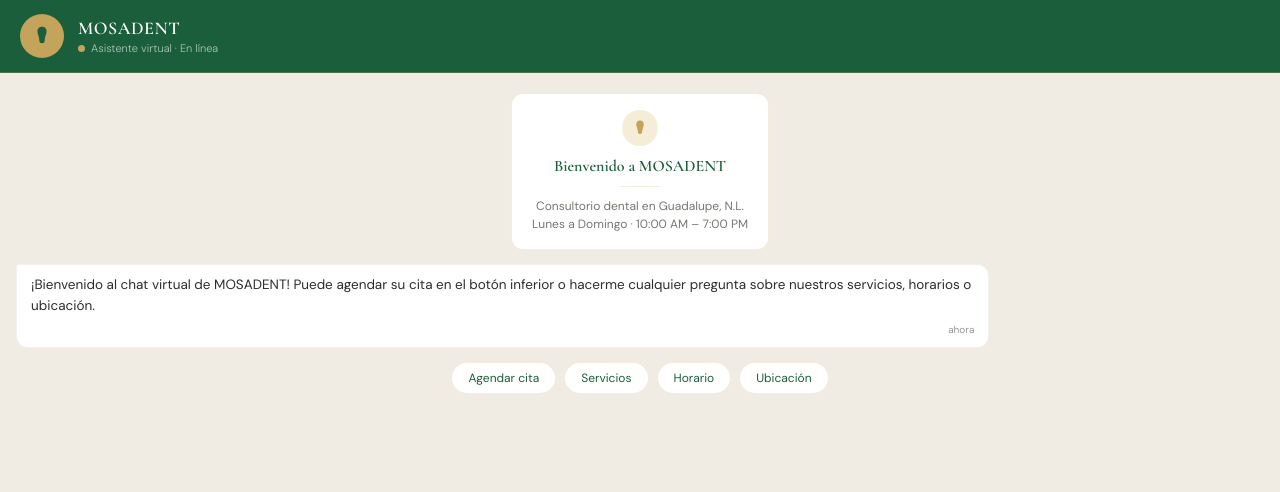
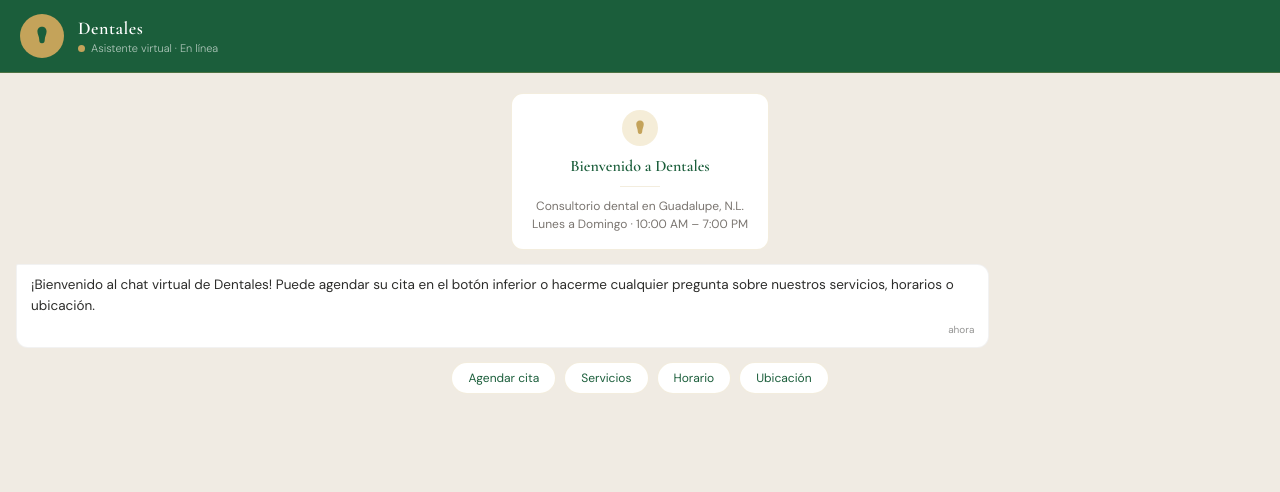
Before and after one commit to Erick-CamposA01247257/Chatbot-Dashboards, a Python web app: template templates/index.html in a window 1280 px wide. Shown: the top 492 px of the page. Run offline with Jinja, Linux system fonts and the light colour scheme; the template is opened without the code that fills it, so the values that code supplies are empty.

Commit message:
feat: reemplazar MOSADENT por Dentales en todos los templates

```diff
--- a/templates/cancelar.html
+++ b/templates/cancelar.html
@@ -3,7 +3,7 @@
 <head>
     <meta charset="UTF-8">
     <meta name="viewport" content="width=device-width, initial-scale=1.0">
-    <title>Tu cita — MOSADENT</title>
+    <title>Tu cita — Dentales</title>
     <link href="https://fonts.googleapis.com/css2?family=Cormorant+Garamond:wght@400;500;600&family=DM+Sans:wght@300;400;500&display=swap" rel="stylesheet">
     <style>
         * { margin: 0; padding: 0; box-sizing: border-box; }
@@ -177,7 +177,7 @@
 <body>
 
 <div class="card">
-    <div class="logo">MOSADENT</div>
+    <div class="logo">Dentales</div>
 
     <div id="vista-cita">
         <div class="titulo">Tu cita está confirmada</div>
--- a/templates/dashboard.html
+++ b/templates/dashboard.html
@@ -3,7 +3,7 @@
 <head>
     <meta charset="UTF-8">
     <meta name="viewport" content="width=device-width, initial-scale=1.0">
-    <title>MOSADENT — Panel de Citas</title>
+    <title>Dentales — Panel de Citas</title>
     <link href="https://fonts.googleapis.com/css2?family=DM+Sans:wght@300;400;500;600&display=swap" rel="stylesheet">
     <style>
         * { margin: 0; padding: 0; box-sizing: border-box; }
@@ -664,7 +664,7 @@
             <div class="logo-dot">
                 <svg viewBox="0 0 24 24"><path d="M12 2C8.5 2 7 4.5 7 7c0 1.5.5 3 1 4.5C8.5 13 9 14.5 9 16c0 2 .5 4 3 4s3-2 3-4c0-1.5.5-3 1-4.5C16.5 10 17 8.5 17 7c0-2.5-1.5-5-5-5z"/></svg>
             </div>
-            <span class="logo-nombre">MOSADENT</span>
+            <span class="logo-nombre">Dentales</span>
         </div>
         <div class="header-divider"></div>
         <div class="header-fecha" id="header-fecha"></div>
--- a/templates/index.html
+++ b/templates/index.html
@@ -3,7 +3,7 @@
 <head>
     <meta charset="UTF-8">
     <meta name="viewport" content="width=device-width, initial-scale=1.0">
-    <title>MOSADENT — Asistente Virtual</title>
+    <title>Dentales — Asistente Virtual</title>
     <link href="https://fonts.googleapis.com/css2?family=Cormorant+Garamond:wght@400;500;600&family=DM+Sans:wght@300;400;500&display=swap" rel="stylesheet">
     <style>
         * { margin: 0; padding: 0; box-sizing: border-box; }
@@ -546,7 +546,7 @@
         </svg>
     </div>
     <div class="header-info">
-        <h1>MOSADENT</h1>
+        <h1>Dentales</h1>
         <div class="header-sub">
             <div class="status-dot"></div>
             <span>Asistente virtual · En línea</span>
@@ -561,13 +561,13 @@
                 <path d="M12 2C8.5 2 7 4.5 7 7c0 1.5.5 3 1 4.5C8.5 13 9 14.5 9 16c0 2 .5 4 3 4s3-2 3-4c0-1.5.5-3 1-4.5C16.5 10 17 8.5 17 7c0-2.5-1.5-5-5-5z"/>
             </svg>
         </div>
-        <strong>Bienvenido a MOSADENT</strong>
+        <strong>Bienvenido a Dentales</strong>
         <div class="bienvenida-divider"></div>
         <p>Consultorio dental en Guadalupe, N.L.<br>Lunes a Domingo · 10:00 AM – 7:00 PM</p>
     </div>
 
     <div class="msg msg-bot">
-        ¡Bienvenido al chat virtual de MOSADENT! Puede agendar su cita en el botón inferior o hacerme cualquier pregunta sobre nuestros servicios, horarios o ubicación.
+        ¡Bienvenido al chat virtual de Dentales! Puede agendar su cita en el botón inferior o hacerme cualquier pregunta sobre nuestros servicios, horarios o ubicación.
         <div class="msg-time">ahora</div>
     </div>
 
@@ -965,7 +965,7 @@ async function confirmarCita() {
         const fechaLegible = new Date(estado.fecha + "T12:00:00").toLocaleDateString("es-MX", {
             weekday: "long", year: "numeric", month: "long", day: "numeric"
         })
-        agregarMensaje(`Su cita ha sido registrada exitosamente.\n\n**Nombre:** ${nombre}\n**Servicio:** ${estado.servicio}\n**Fecha:** ${fechaLegible}\n**Hora:** ${convertir12h(estado.hora)}\n\nLa doctora le confirmará próximamente. ¡Le esperamos en MOSADENT!`, "bot")
+        agregarMensaje(`Su cita ha sido registrada exitosamente.\n\n**Nombre:** ${nombre}\n**Servicio:** ${estado.servicio}\n**Fecha:** ${fechaLegible}\n**Hora:** ${convertir12h(estado.hora)}\n\nLa doctora le confirmará próximamente. ¡Le esperamos en Dentales!`, "bot")
     } else {
         agregarMensaje(`Lo sentimos, ese horario ya no está disponible. Por favor seleccione otro.`, "bot")
         setTimeout(iniciarWizard, 1000)
--- a/templates/login.html
+++ b/templates/login.html
@@ -3,7 +3,7 @@
 <head>
     <meta charset="UTF-8">
     <meta name="viewport" content="width=device-width, initial-scale=1.0">
-    <title>MOSADENT — Acceso</title>
+    <title>Dentales — Acceso</title>
     <link href="https://fonts.googleapis.com/css2?family=DM+Sans:wght@300;400;500;600&display=swap" rel="stylesheet">
     <style>
         * { margin: 0; padding: 0; box-sizing: border-box; }
@@ -152,7 +152,7 @@
             <svg viewBox="0 0 24 24"><path d="M12 2C8.5 2 7 4.5 7 7c0 1.5.5 3 1 4.5C8.5 13 9 14.5 9 16c0 2 .5 4 3 4s3-2 3-4c0-1.5.5-3 1-4.5C16.5 10 17 8.5 17 7c0-2.5-1.5-5-5-5z"/></svg>
         </div>
         <div class="logo-texto">
-            <h1>MOSADENT</h1>
+            <h1>Dentales</h1>
             <p>Panel de administración</p>
         </div>
     </div>
```
